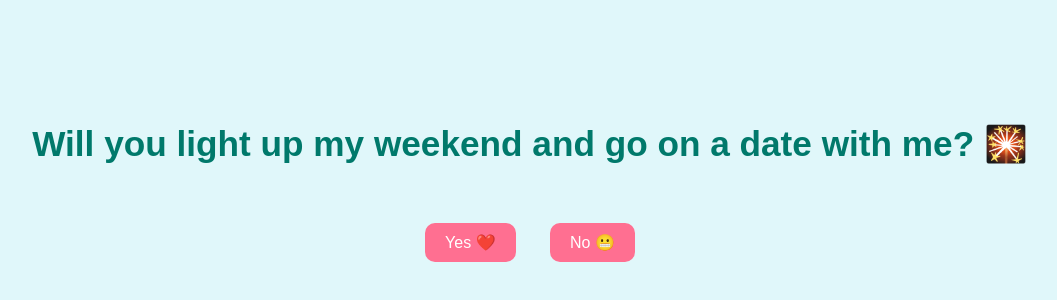
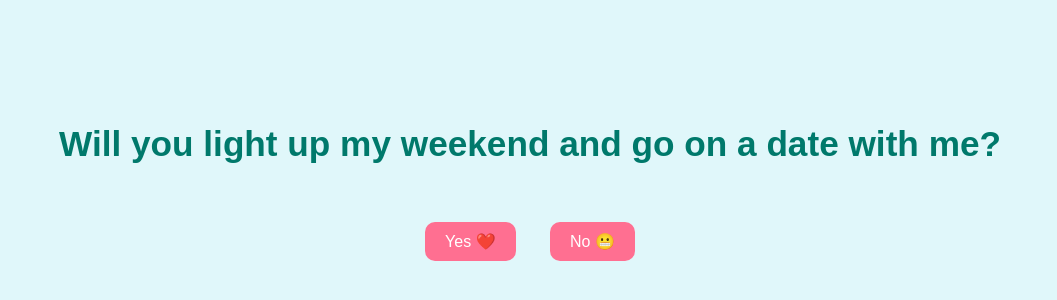
Before and after one commit to Scottkim4076/Scottkim4076.github.io, a plain HTML site: page simple.html in a window 1280 px wide. Shown: the part 222-522 px from the top of the page, without its empty margins (110-1167 px from the left). Drawn offline with Linux system fonts and the light colour scheme.

Commit message:
Update simple.html

```diff
--- a/simple.html
+++ b/simple.html
@@ -34,7 +34,7 @@
   </style>
 </head>
 <body>
-  <h1>Will you light up my weekend and go on a date with me? 🎇</h1>
+  <h1>Will you light up my weekend and go on a date with me?</h1>
   <div>
     <button class="btn" onclick="location.href='yes.html'">Yes ❤️</button>
     <button class="btn" onclick="location.href='no.html'">No 😬</button>
```
